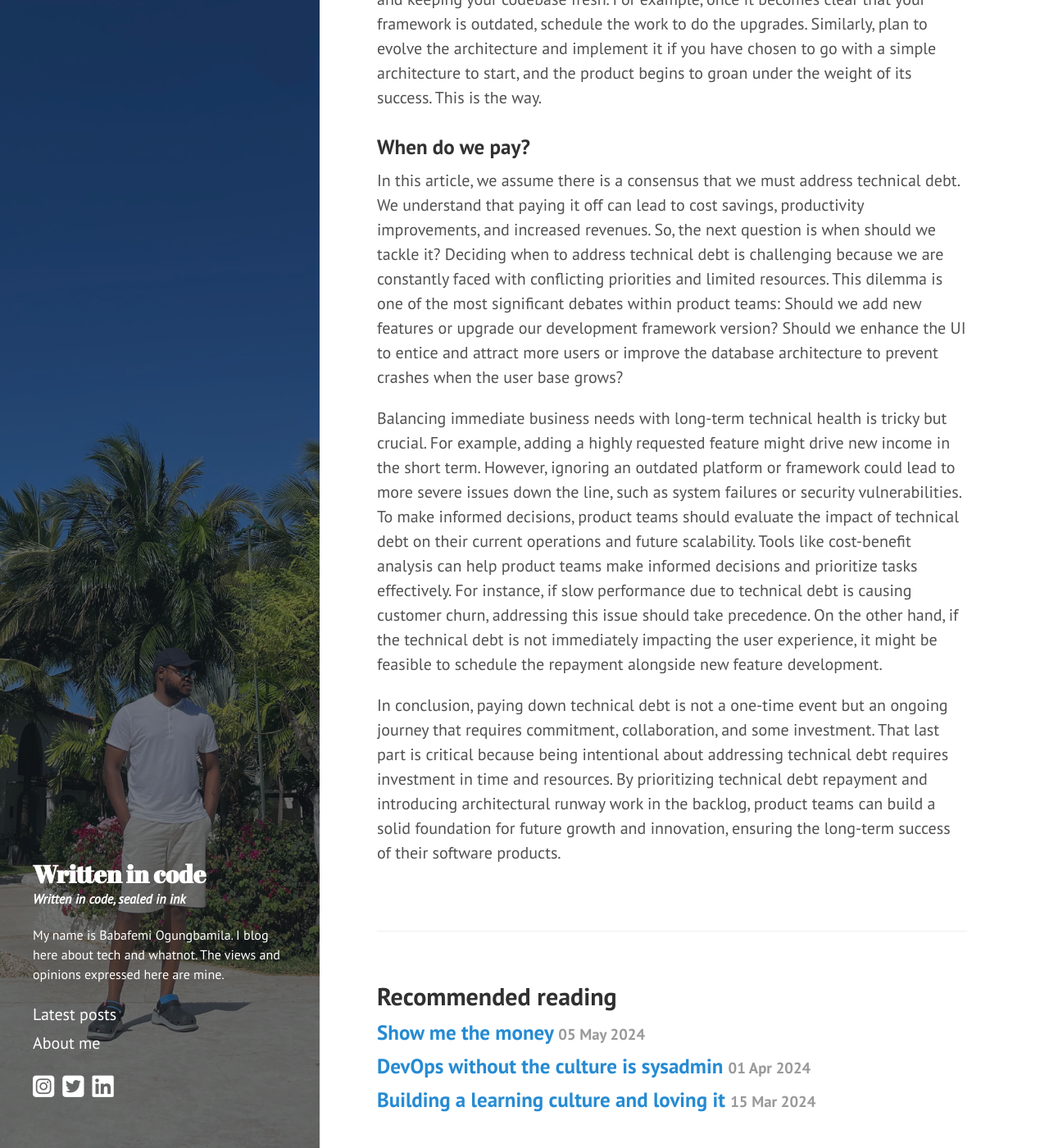
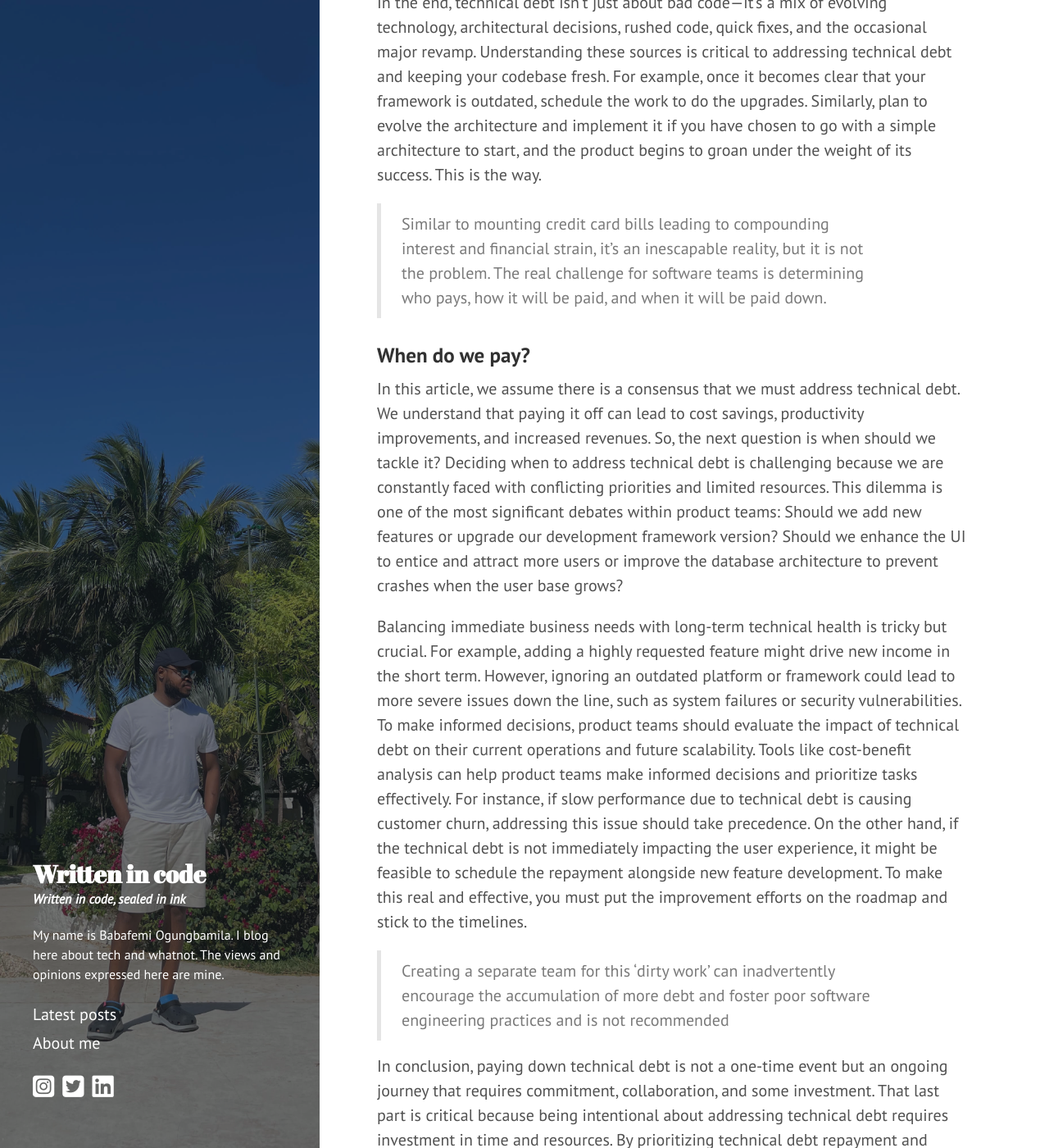
Before and after one commit to babafemio/babafemio.github.io, a Jekyll site: the page built from _posts/2024-05-30-technical-debt-will-not-pay-itself.md, in a window 1280 px wide and 1400 px high, scrolled down 2207 px. Shown: the whole window at 82% size. Built offline with Jekyll 4.4.1, drawn with Linux system fonts in a browser that asks for light colours; nearby versions of some CDN libraries; some of the changed text lies outside the part shown.

Commit message:
technical dept post updates

```diff
--- a/_posts/2024-05-30-technical-debt-will-not-pay-itself.md
+++ b/_posts/2024-05-30-technical-debt-will-not-pay-itself.md
@@ -18,16 +18,20 @@ The question of who pays for technical debt is straightforward, even though team
 
 Creating a separate team solely responsible for managing technical debt may seem like a sensible solution. But when technical debt becomes someone else's problem, developers may feel less accountable for the quality of their code and more inclined to take shortcuts (real ones, this time) or prioritize short-term outcomes over long-term maintainability of the codebase. Therefore, creating a separate team for this 'dirty work' can inadvertently encourage the accumulation of more debt and foster poor software engineering practices and is not recommended.
 
+>We start with what is very clear to us, what is achievable with our resources, and within the time constraints we have to go the market. As a result, we make compromises, not shortcuts, but well-thought-out trade-offs to enable us to get to the point where we can ship the product
+
 ### How do we pay?
 Understanding how to tackle technical debt requires recognizing its diverse origins, some of which may come as a surprise. The most overlooked one is the good old passage of time. As software libraries evolve to patch up performance issues and security vulnerabilities, the version you have implemented in your code has inevitably become outdated. And not because software decays (thankfully!). Another form of technical debt arises when you choose not to over-engineer the product initially at high costs, instead sensibly choosing to enhance the architecture as the product achieves success over time and not do it. When code is poorly written or has inherent inefficiencies because it was expedient at the time. Those quick fixes and temporary workarounds linger and create additional layers of technical debt, which keep building up. Finally, if your team makes a significant technology architecture decision and platform, you will have technical debt in all products on the old platform.
 
->The real challenge for software teams is determining who pays, how it will be paid, and when it will be paid down.
+In the end, technical debt isn't just about bad code—it's a mix of evolving technology, architectural decisions, rushed code, quick fixes, and the occasional major revamp. Understanding these sources is critical to addressing technical debt and keeping your codebase fresh. For example, once it becomes clear that your framework is outdated, schedule the work to do the upgrades. Similarly, plan to evolve the architecture and implement it if you have chosen to go with a simple architecture to start, and the product begins to groan under the weight of its success. This is the way.
 
-In the end, technical debt isn't just about bad code—it's a mix of evolving technology, architectural decisions, rushed code, quick fixes, and the occasional major revamp. Understanding these sources is critical to addressing technical debt and keeping your codebase fresh. For example, once it becomes clear that your framework is outdated, schedule the work to do the upgrades. Similarly, plan to evolve the architecture and implement it if you have chosen to go with a simple architecture to start, and the product begins to groan under the weight of its success. This is the way.
+>Similar to mounting credit card bills leading to compounding interest and financial strain, it's an inescapable reality, but it is not the problem. The real challenge for software teams is determining who pays, how it will be paid, and when it will be paid down.
 
 ### When do we pay?
 In this article, we assume there is a consensus that we must address technical debt. We understand that paying it off can lead to cost savings, productivity improvements, and increased revenues. So, the next question is when should we tackle it? Deciding when to address technical debt is challenging because we are constantly faced with conflicting priorities and limited resources. This dilemma is one of the most significant debates within product teams: Should we add new features or upgrade our development framework version? Should we enhance the UI to entice and attract more users or improve the database architecture to prevent crashes when the user base grows?
 
-Balancing immediate business needs with long-term technical health is tricky but crucial. For example, adding a highly requested feature might drive new income in the short term. However, ignoring an outdated platform or framework could lead to more severe issues down the line, such as system failures or security vulnerabilities. To make informed decisions, product teams should evaluate the impact of technical debt on their current operations and future scalability. Tools like cost-benefit analysis can help product teams make informed decisions and prioritize tasks effectively. For instance, if slow performance due to technical debt is causing customer churn, addressing this issue should take precedence. On the other hand, if the technical debt is not immediately impacting the user experience, it might be feasible to schedule the repayment alongside new feature development.
+Balancing immediate business needs with long-term technical health is tricky but crucial. For example, adding a highly requested feature might drive new income in the short term. However, ignoring an outdated platform or framework could lead to more severe issues down the line, such as system failures or security vulnerabilities. To make informed decisions, product teams should evaluate the impact of technical debt on their current operations and future scalability. Tools like cost-benefit analysis can help product teams make informed decisions and prioritize tasks effectively. For instance, if slow performance due to technical debt is causing customer churn, addressing this issue should take precedence. On the other hand, if the technical debt is not immediately impacting the user experience, it might be feasible to schedule the repayment alongside new feature development. To make this real and effective, you must put the improvement efforts on the roadmap and stick to the timelines.
+
+>Creating a separate team for this 'dirty work' can inadvertently encourage the accumulation of more debt and foster poor software engineering practices and is not recommended
 
 In conclusion, paying down technical debt is not a one-time event but an ongoing journey that requires commitment, collaboration, and some investment. That last part is critical because being intentional about addressing technical debt requires investment in time and resources. By prioritizing technical debt repayment and introducing architectural runway work in the backlog, product teams can build a solid foundation for future growth and innovation, ensuring the long-term success of their software products.
```
